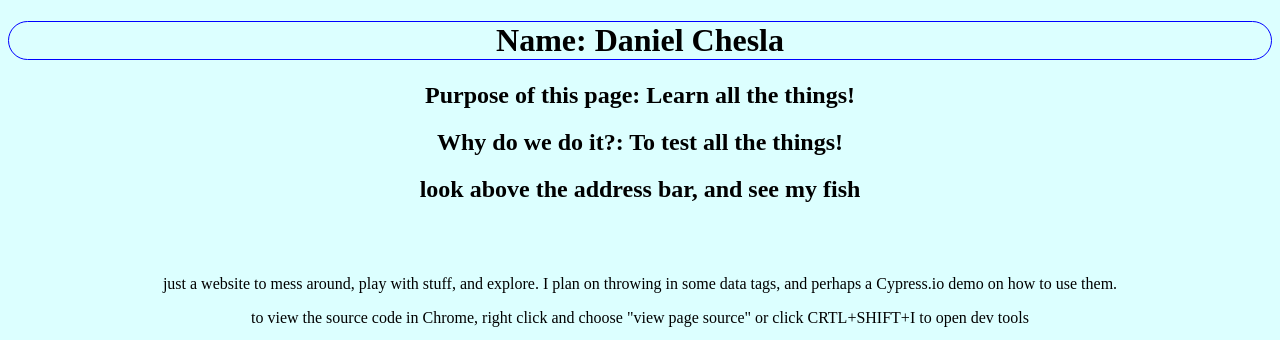
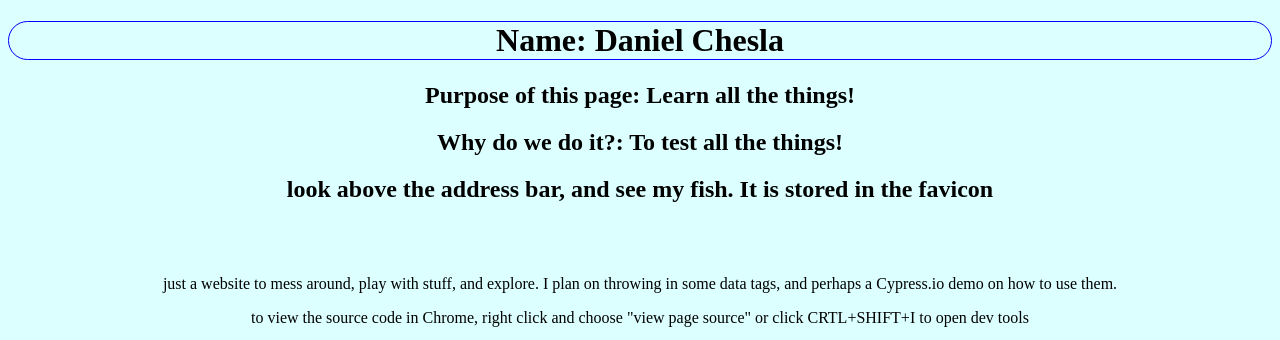
Before and after one commit to DanielChesla/daniel_website, a plain HTML site: page index.htm in a window 1280 px wide. Shown: the top 340 px of the page. Drawn offline with Linux system fonts and the light colour scheme.

Commit message:
Update index.htm

```diff
--- a/index.htm
+++ b/index.htm
@@ -34,7 +34,7 @@
     <h1><strong>Name:</strong> Daniel Chesla</h1>
     <h2><strong>Purpose of this page:</strong> Learn all the things!</h2>
     <h2><strong>Why do we do it?:</strong> To test all the things!</h2>
-    <h2><strong>look above the address bar, and see my fish</strong> </h2>
+    <h2><strong>look above the address bar, and see my fish.  It is stored in the favicon</strong> </h2>
     <br /><br />
     <center> <p>just a website to mess around, play with stuff, and explore.  I plan on throwing in some data tags, and perhaps a Cypress.io demo on how to use them.  </p></center>
     <center> <p>to view the source code in Chrome, right click and choose "view page source" or click CRTL+SHIFT+I to open dev tools </p></center>
```
